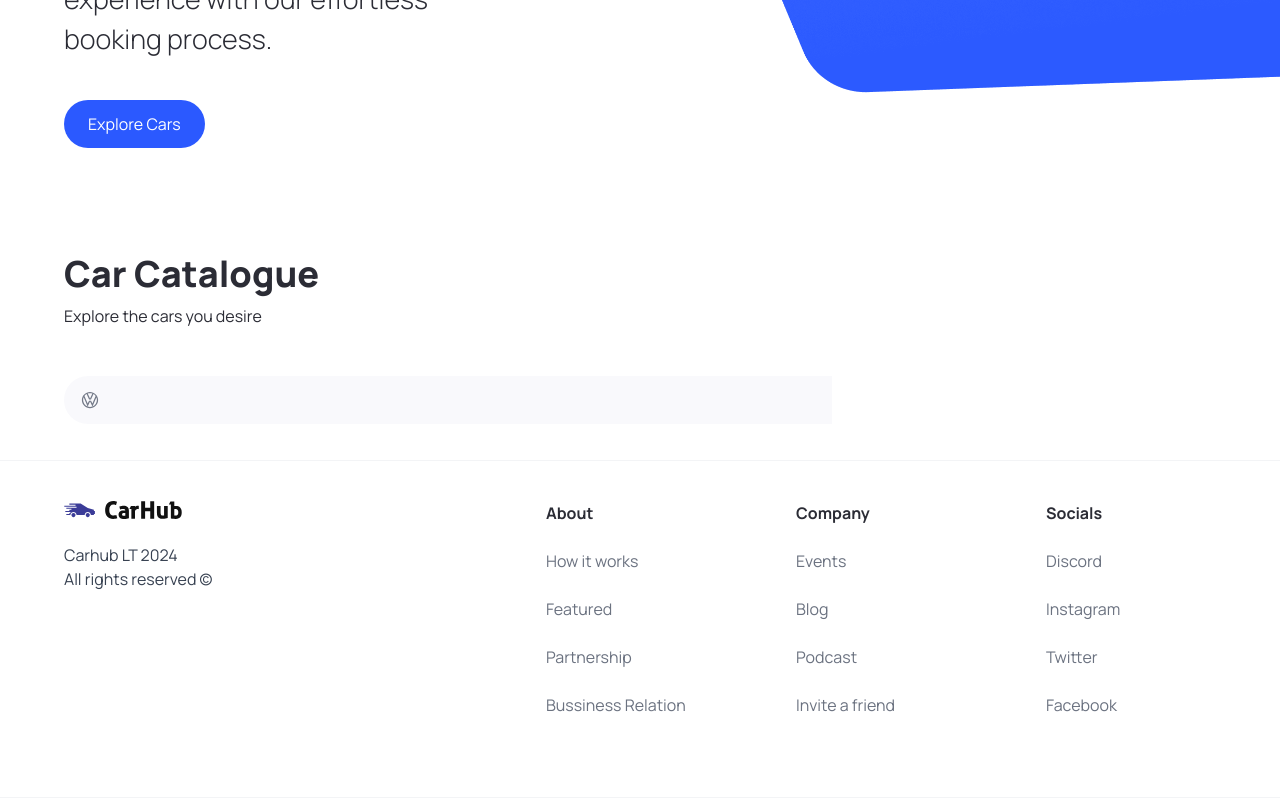
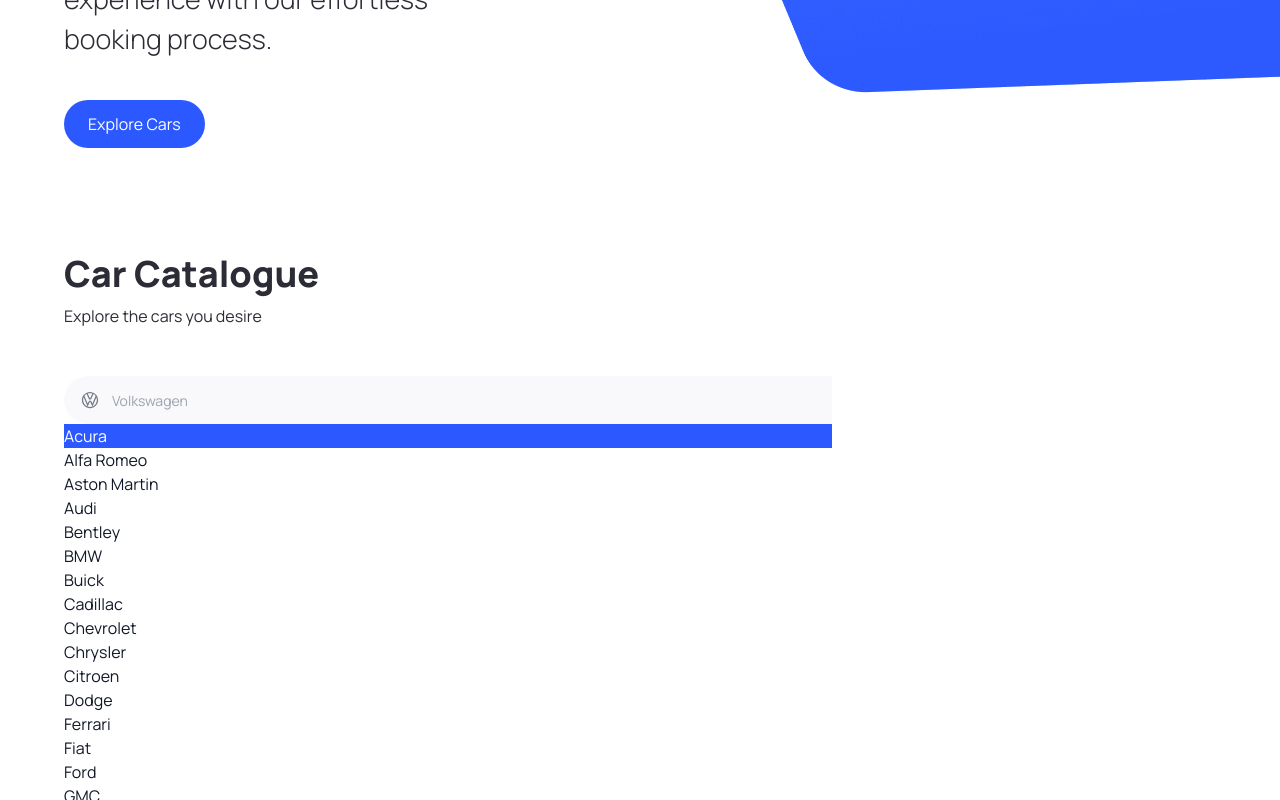
Before and after one commit to Agadafrancis/car_webapp, a Next.js app: page / in a window 1280 px wide. Both pictures are taken after a click on the button 82 px from the left and 1010 px from the top of the page. Shown: the part 610-1410 px from the top of the page. Built offline with nearby package versions, Linux system fonts and the light colour scheme.

Commit message:
Update SearchManufacturer
fixing the search button

```diff
--- a/components/SearchManufacturer.tsx
+++ b/components/SearchManufacturer.tsx
@@ -1,11 +1,23 @@
 "use client";
 
+import { useState, Fragment } from "react";
 import { Combobox, Transition } from "@headlessui/react";
 
+import { manufacturers } from "@/constants";
 import { SearchManufacturerProps } from "@/types";
 import Image from "next/image";
 
 const SearchManufacturer = ( {manufacturer, setManufacturer}: SearchManufacturerProps) => {
+  const [query, setQuery] = useState('');
+
+  const filteredManufacturers =
+    query === "" ? manufacturers
+    : manufacturers.filter((item) => (
+    item.toLowerCase()
+    .replace(/\s+/g, "")
+    .includes(query.toLowerCase().replace(/\s+/g, ""))
+  ))
+
   return (
     <div className="search-manufacturer">
       <Combobox>
@@ -22,7 +34,35 @@
 
           <Combobox.Input
             className="search-manufacturer__input"
+            placeholder="Volkswagen"
+            displayValue={(manufacturer: string) => manufacturer}
+            onChange={(e) => setQuery(e.target.value)}
           />
+
+          <Transition
+            as={Fragment}
+            leave="transitiom ease-in duration-100"
+            leaveFrom="opacity-0"
+            leaveTo="opacity-0"
+            afterLeave={() => setQuery('')}
+          >
+            <Combobox.Options>
+              {
+                filteredManufacturers.map((item) => (
+                  <Combobox.Option
+                    key={item}
+                    className={({ active }) => `
+                    relative search-Manufacturer__option
+                    ${active ? 'bg-primary-blue text-white' :'text-gray-900'}
+                    `}
+                    value={item}
+                  >
+                    {item}
+                  </Combobox.Option>
+                ))
+                }
+            </Combobox.Options>
+          </Transition>
         </div>
       </Combobox>
     </div>
```
